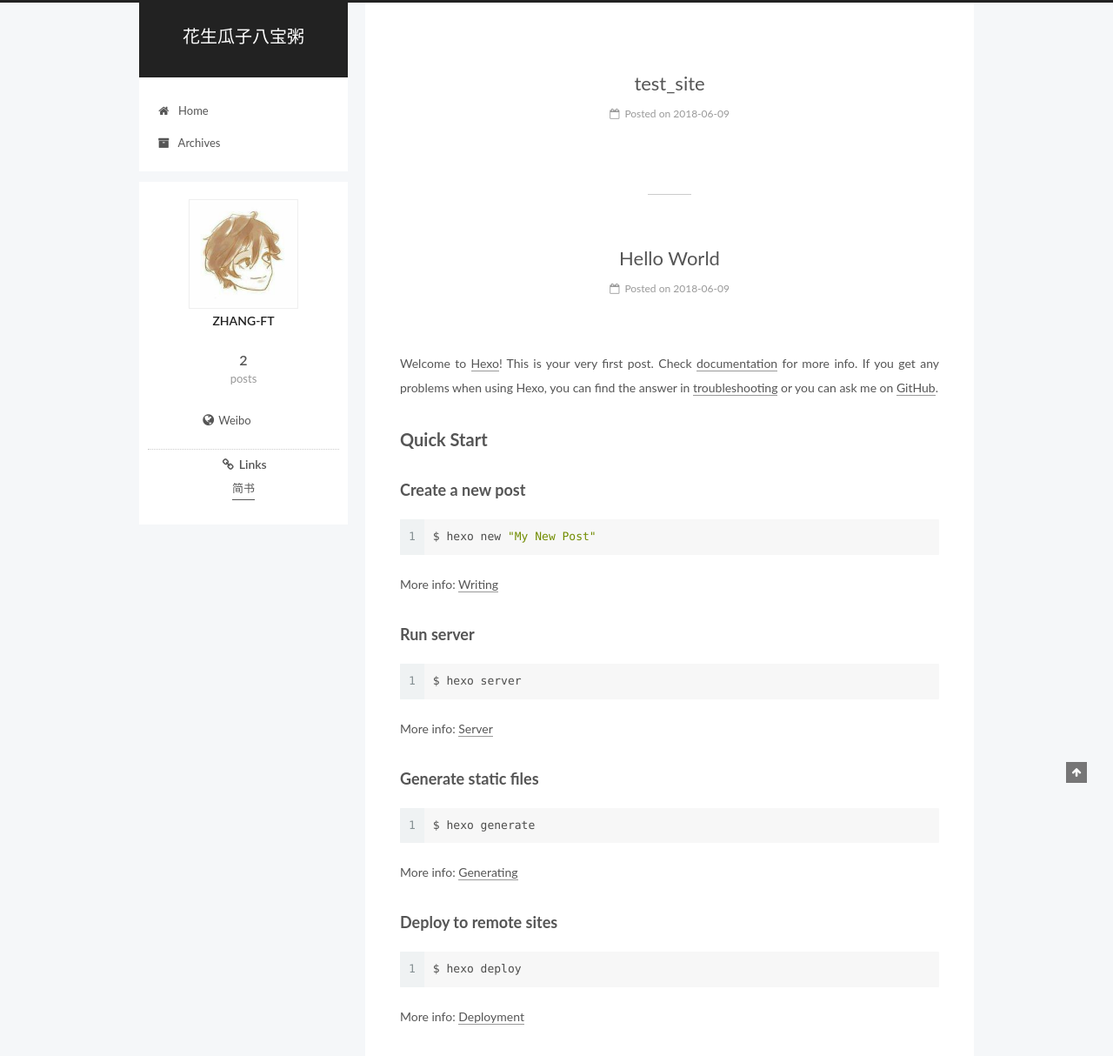
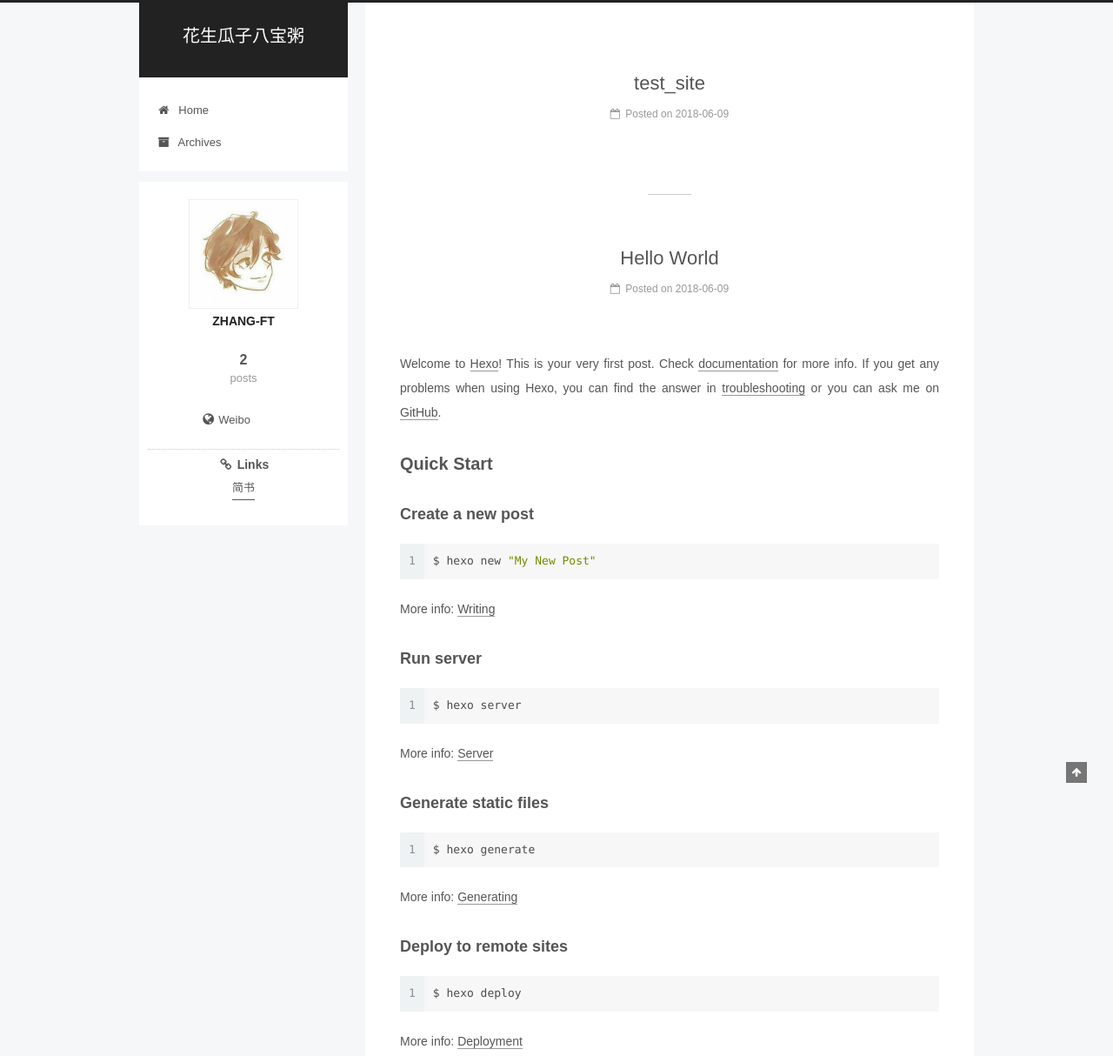
Before and after one commit to ZHANG-FENGTAO/zhang-fengtao.github.com, a plain HTML site: page index.html in a window 1280 px wide. Shown: the top 1214 px of the page at 87% size. Drawn offline with Linux system fonts and the light colour scheme.

Commit message:
Site updated: 2018-06-13 23:38:31

```diff
--- a/css/main.css
+++ b/css/main.css
@@ -185,7 +185,7 @@ th {
 }
 body {
   position: relative;
-  font-family: 'Lato', "PingFang SC", "Microsoft YaHei", sans-serif;
+  font-family: "PingFang SC", "Microsoft YaHei", sans-serif;
   font-size: 14px;
   line-height: 2;
   color: #555;
@@ -216,7 +216,7 @@ h6 {
   padding: 0;
   font-weight: bold;
   line-height: 1.5;
-  font-family: 'Lato', "PingFang SC", "Microsoft YaHei", sans-serif;
+  font-family: "PingFang SC", "Microsoft YaHei", sans-serif;
 }
 h2,
 h3,
@@ -1131,7 +1131,7 @@ pre .javascript .function {
   line-height: 36px;
   font-size: 20px;
   font-weight: normal;
-  font-family: 'Lato', "PingFang SC", "Microsoft YaHei", sans-serif;
+  font-family: "PingFang SC", "Microsoft YaHei", sans-serif;
 }
 .site-subtitle {
   margin-top: 10px;
@@ -1220,7 +1220,7 @@ pre .javascript .function {
   opacity: 0;
 }
 .post-body {
-  font-family: 'Lato', "PingFang SC", "Microsoft YaHei", sans-serif;
+  font-family: "PingFang SC", "Microsoft YaHei", sans-serif;
 }
 @media (max-width: 767px) {
   .post-body {
@@ -1498,7 +1498,7 @@ pre .javascript .function {
 .posts-expand .post-meta {
   margin: 3px 0 60px 0;
   color: #999;
-  font-family: 'Lato', "PingFang SC", "Microsoft YaHei", sans-serif;
+  font-family: "PingFang SC", "Microsoft YaHei", sans-serif;
   font-size: 12px;
   text-align: center;
 }
@@ -1823,7 +1823,7 @@ pre .javascript .function {
   width: 4px;
   height: 4px;
   border-radius: 50%;
-  background: #dbffff;
+  background: #ffffeb;
 }
 .links-of-blogroll {
   font-size: 13px;
```
Also changed, not shown: 2018/06/09/hello-world/index.html (+19 -0 lines), 2018/06/09/test-site/index.html (+19 -0 lines), archives/2018/06/index.html (+19 -0 lines), archives/2018/index.html (+19 -0 lines), archives/index.html (+19 -0 lines), index.html (+19 -0 lines).
